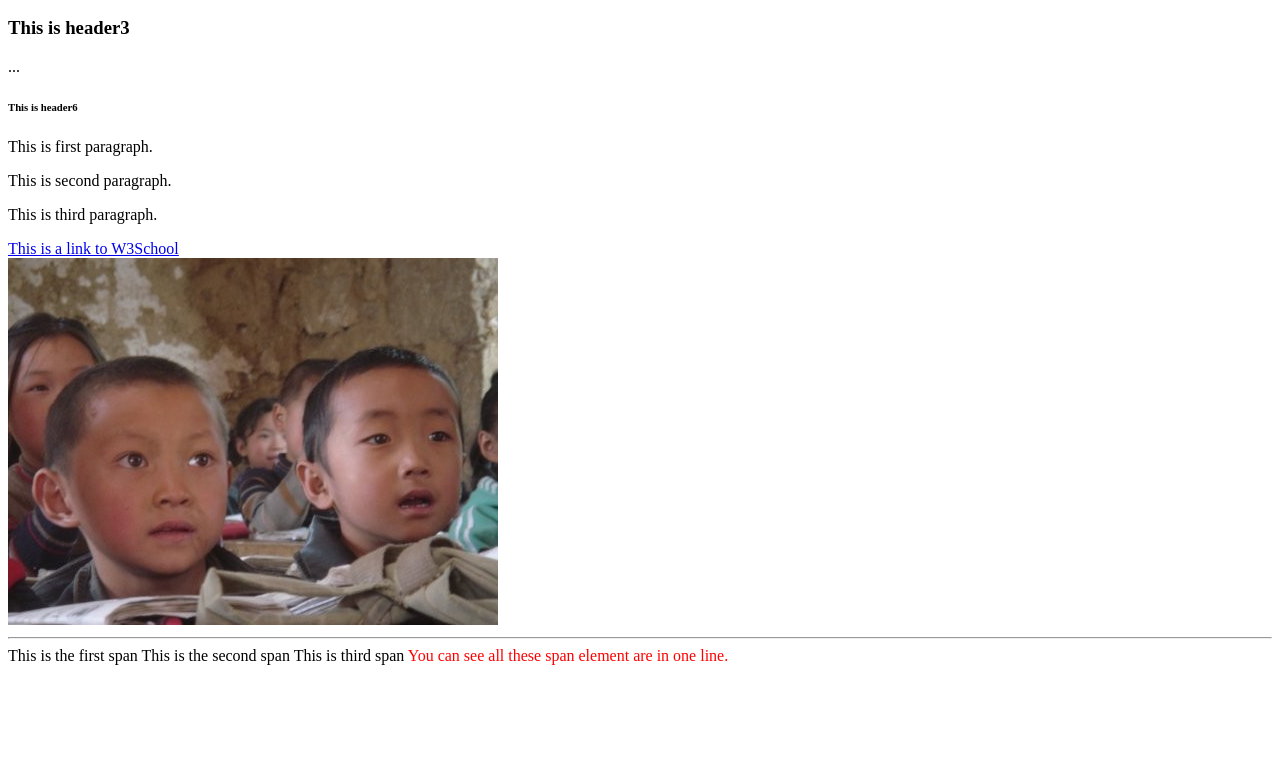
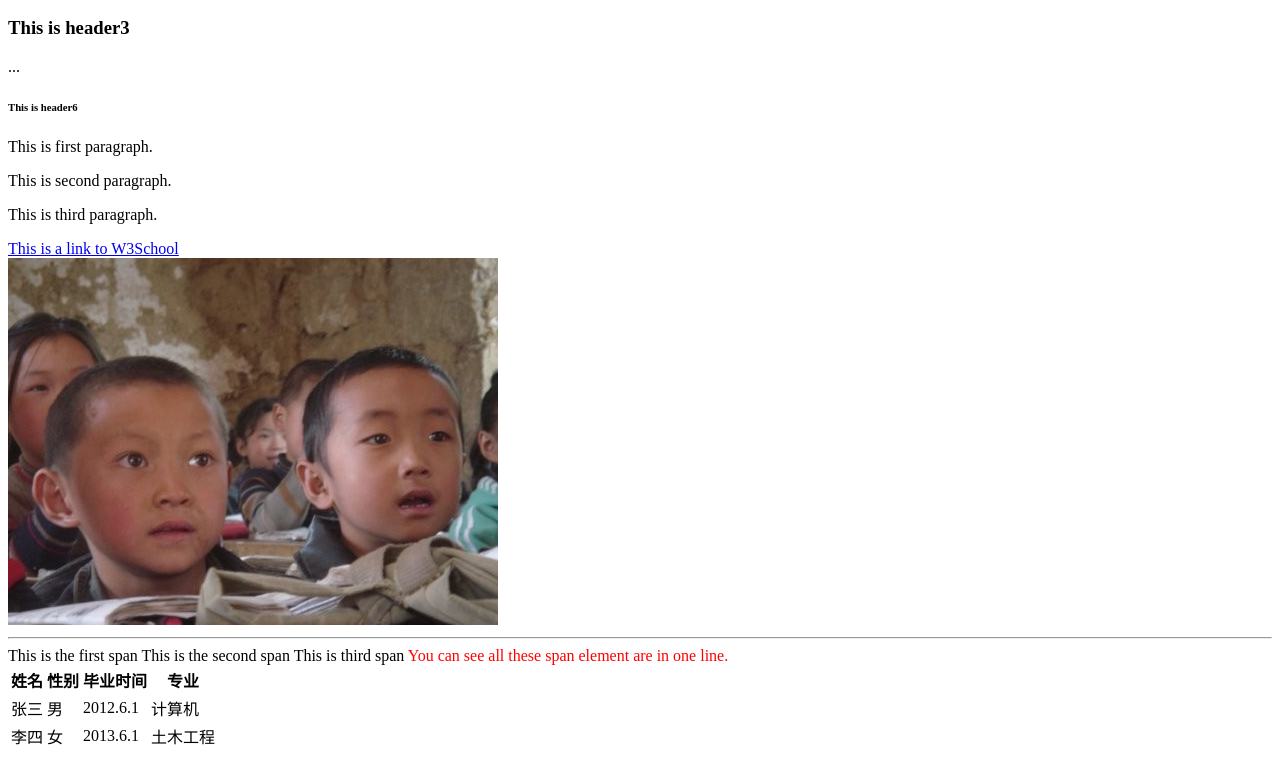
Before and after one commit to sarah-tw/RailsGirl, a plain HTML site: page tags.html in a window 1280 px wide. Shown: the part 194-953 px from the top of the page. Before the commit the page ends 867 px from the top, so only its background shows below. Drawn offline with Linux system fonts and the light colour scheme.

Commit message:
add table tag

```diff
--- a/tags.html
+++ b/tags.html
@@ -22,7 +22,30 @@
     <hr>
     <span>This is the first span</span> <span>This is the second span</span> <span>This is third span</span>
     <span style="color: red;">You can see all these span element are in one line.</span>
+
+    <table>
+        <tr>
+            <th>姓名</th>
+            <th>性别</th>
+            <th>毕业时间</th>
+            <th>专业</th>
+        </tr>
+        <tr>
+            <td>张三</td>
+            <td>男</td>
+            <td>2012.6.1</td>
+            <td>计算机</td>
+        </tr>
+        <tr>
+            <td>李四</td>
+            <td>女</td>
+            <td>2013.6.1</td>
+            <td>土木工程</td>
+        </tr>
+    </table>
 </div>
+
+
 
 
 
```
